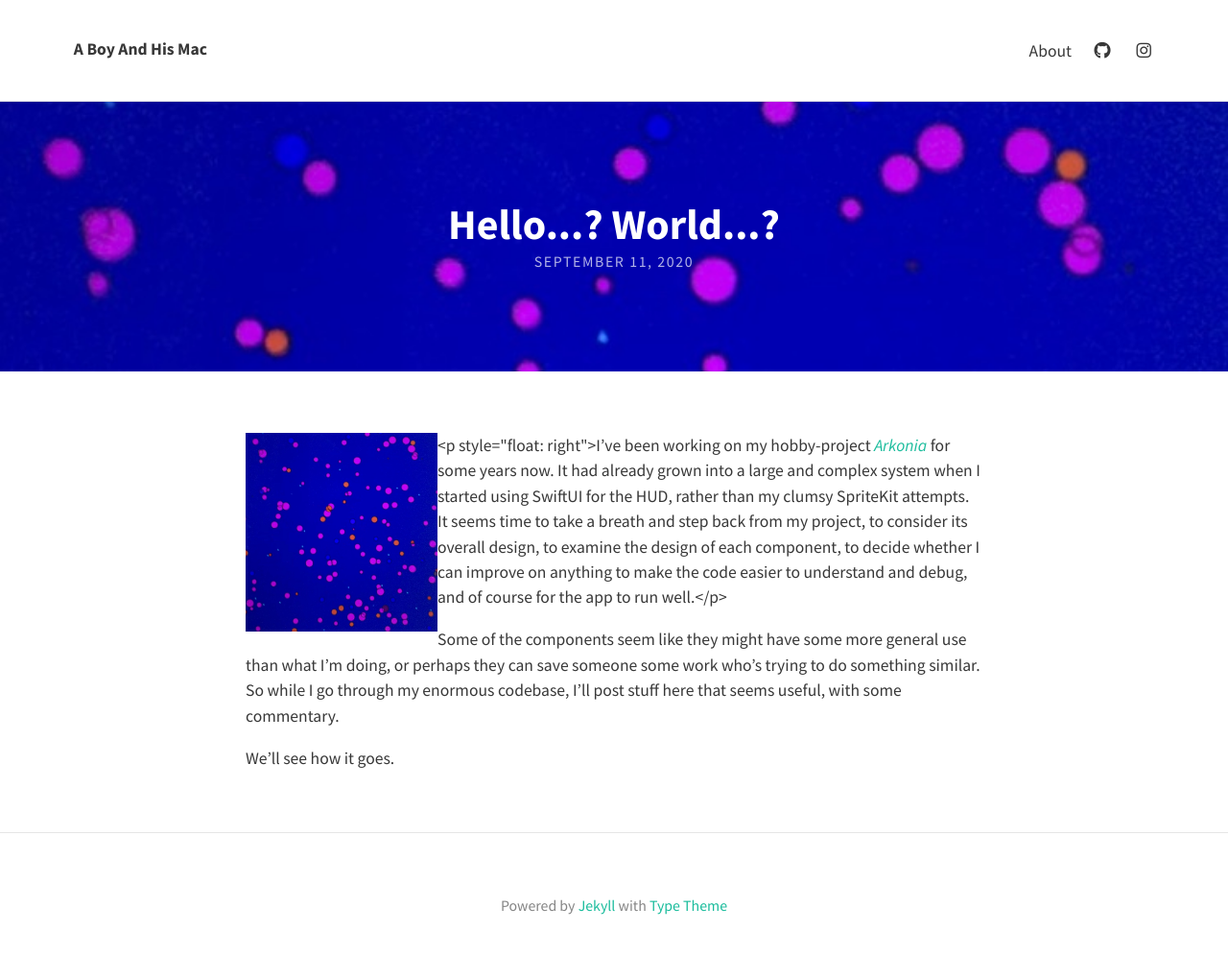
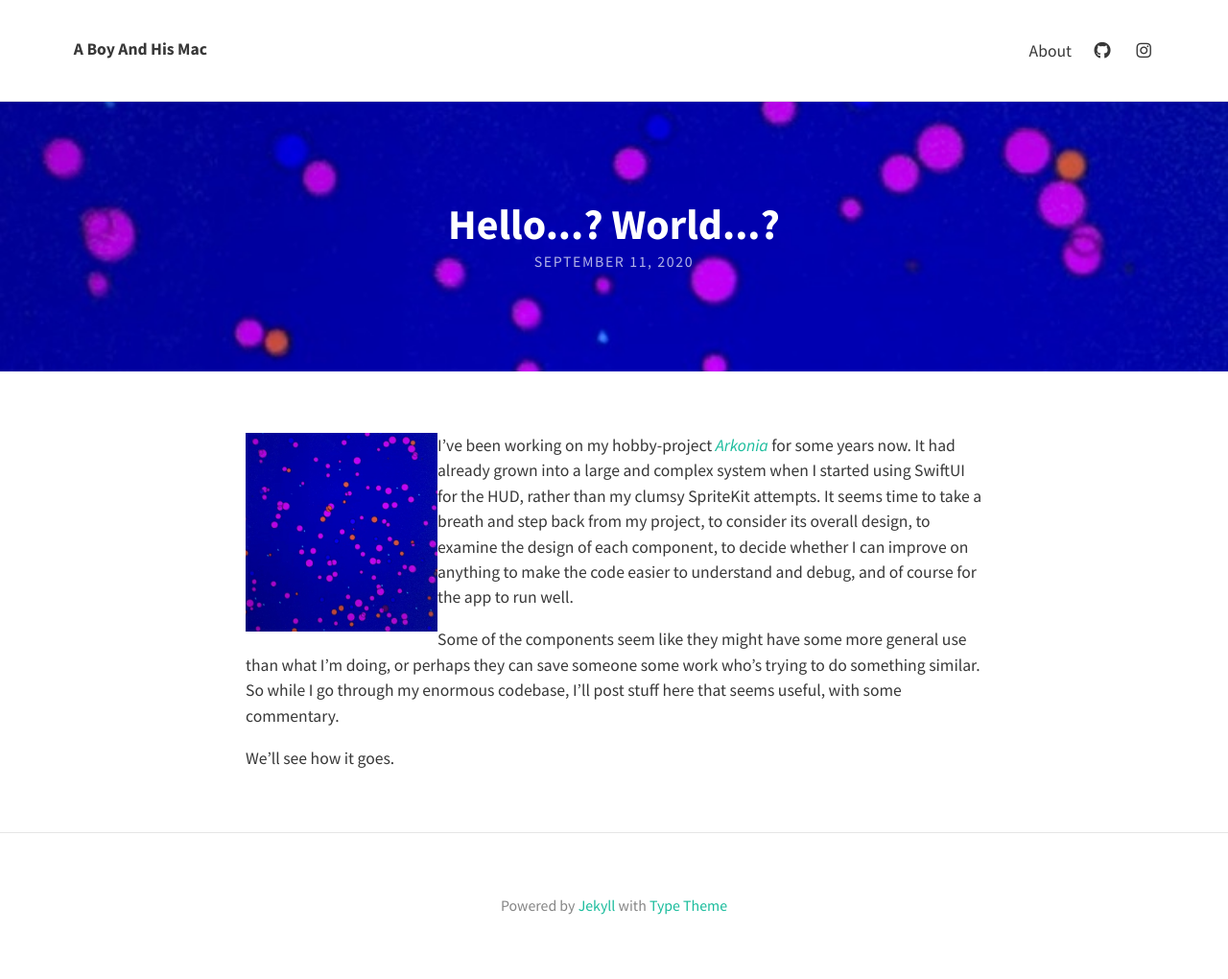
Before and after one commit to SaganRitual/saganritual.github.io, a Jekyll site: the page built from _posts/2020-09-11-introduction.md, in a window 1280 px wide. Shown: the whole page at 96% size. Built offline with Jekyll 4.4.1, drawn with Linux system fonts in a browser that asks for light colours; nearby versions of some CDN libraries.

Commit message:
This is painful

```diff
--- a/_posts/2020-09-11-introduction.md
+++ b/_posts/2020-09-11-introduction.md
@@ -4,7 +4,7 @@ title: Hello...? World...?
 feature-img: "assets/img/arkons000.jpg"
 ---
 
-<img src="/assets/img/arkons000.jpg" alt="Very old Archonia pic" width="200" style="float: left"/> <p style="float: right">I've been working on my hobby-project [_Arkonia_](https://github.com/SaganRitual/Arkonia) for some years now. It had already grown into a large and complex system when I started using SwiftUI  for the HUD, rather than my clumsy SpriteKit attempts. It seems time to take a breath and step back from my project, to consider its overall design, to examine the design of each component, to decide whether I can improve on anything to make the code easier to understand and debug, and of course for the app to run well.</p>
+<img src="/assets/img/arkons000.jpg" alt="Very old Archonia pic" width="200" style="float: left"/>I've been working on my hobby-project [_Arkonia_](https://github.com/SaganRitual/Arkonia) for some years now. It had already grown into a large and complex system when I started using SwiftUI  for the HUD, rather than my clumsy SpriteKit attempts. It seems time to take a breath and step back from my project, to consider its overall design, to examine the design of each component, to decide whether I can improve on anything to make the code easier to understand and debug, and of course for the app to run well.
 
 Some of the components seem like they might have some more general use than what I'm doing, or perhaps they can save someone some work who's trying to do something similar. So while I go through my enormous codebase, I'll post stuff here that seems useful, with some commentary.
 
```
